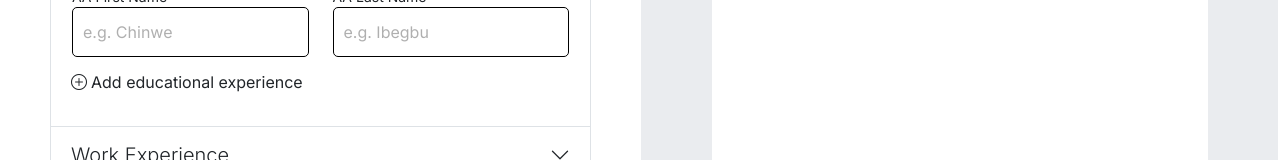
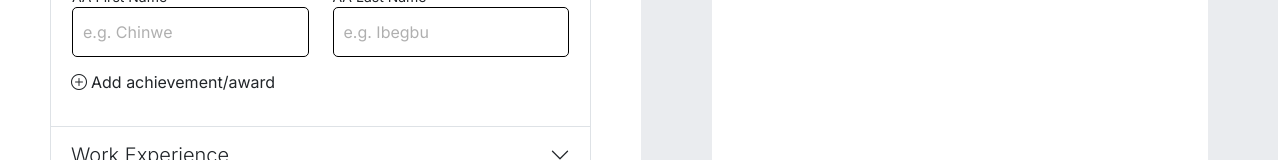
Before and after one commit to chinweibegbu/ashesi-cv-builder, a React (Create React App) app: page / in a window 1280 px wide. Both pictures are taken after a click on the button "Achievements & Awards". Shown: the part 355-515 px from the top of the page. Built offline with nearby package versions, Linux system fonts and the light colour scheme.

Commit message:
Corrected additional entry button text

```diff
--- a/src/components/CVEditorEntries/AchievementAwardEntry.js
+++ b/src/components/CVEditorEntries/AchievementAwardEntry.js
@@ -15,7 +15,7 @@ function AchievementAwardEntry({ sectionTag, handleEntryAddition }) {
             </form>
             <div className="add-entry d-flex align-content-center mt-1" onClick={(key) => {handleEntryAddition(key)}}>
                 <i className="bi-plus-circle me-1" />
-                <p>Add educational experience</p>
+                <p>Add achievement/award</p>
             </div>
         </>
     );
--- a/src/components/CVEditorEntries/SkillEntry.js
+++ b/src/components/CVEditorEntries/SkillEntry.js
@@ -15,7 +15,7 @@ function SkillEntry({ sectionTag, handleEntryAddition }) {
             </form>
             <div className="add-entry d-flex align-content-center mt-1" onClick={handleEntryAddition}>
                 <i className="bi-plus-circle me-1" />
-                <p>Add educational experience</p>
+                <p>Add skill</p>
             </div>
         </>
     );
```
